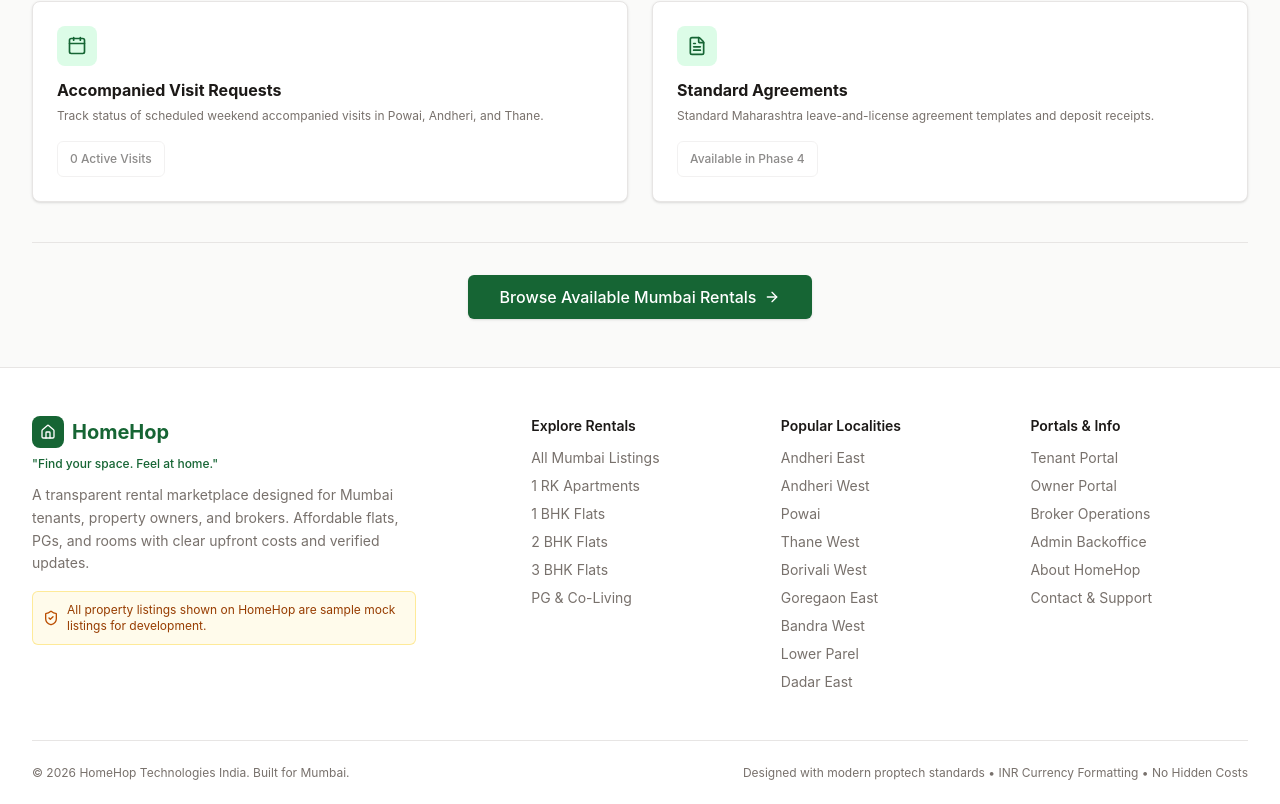
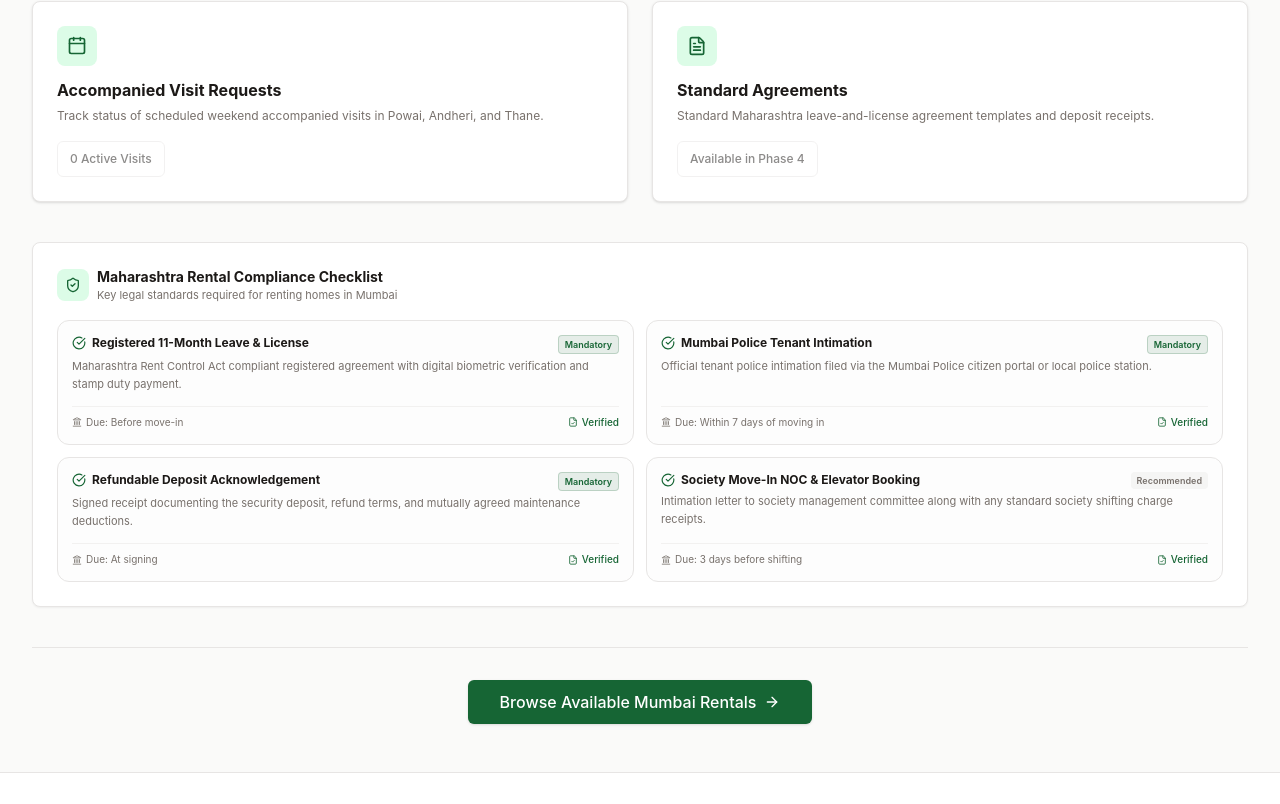
Before and after one commit to RishiBuilds/homehop, a React (Vite) app: page /tenant in a window 1280 px wide. Shown: the part 655-1459 px from the top of the page. Built offline with nearby package versions, Linux system fonts and the light colour scheme.

Commit message:
feat: embed tenancy legal checklist into tenant portal

```diff
--- a/src/pages/TenantPortal.tsx
+++ b/src/pages/TenantPortal.tsx
@@ -4,6 +4,7 @@ import { Button } from "@/components/ui/button";
 import { Card, CardContent } from "@/components/ui/card";
 import { PageContainer } from "@/components/shared/PageContainer";
 import { PropertyCard } from "@/components/shared/PropertyCard";
+import { LegalChecklist } from "@/components/shared/LegalChecklist";
 import { useFavorites } from "@/hooks/useFavorites";
 import { getPropertyById } from "@/data/mock-properties";
 
@@ -118,6 +119,10 @@ export default function TenantPortal() {
           </Card>
         </div>
 
+        <div className="mb-10">
+          <LegalChecklist />
+        </div>
+
         <div className="text-center pt-8 border-t">
           <Link to="/explore">
             <Button size="lg" className="gap-2">
```
